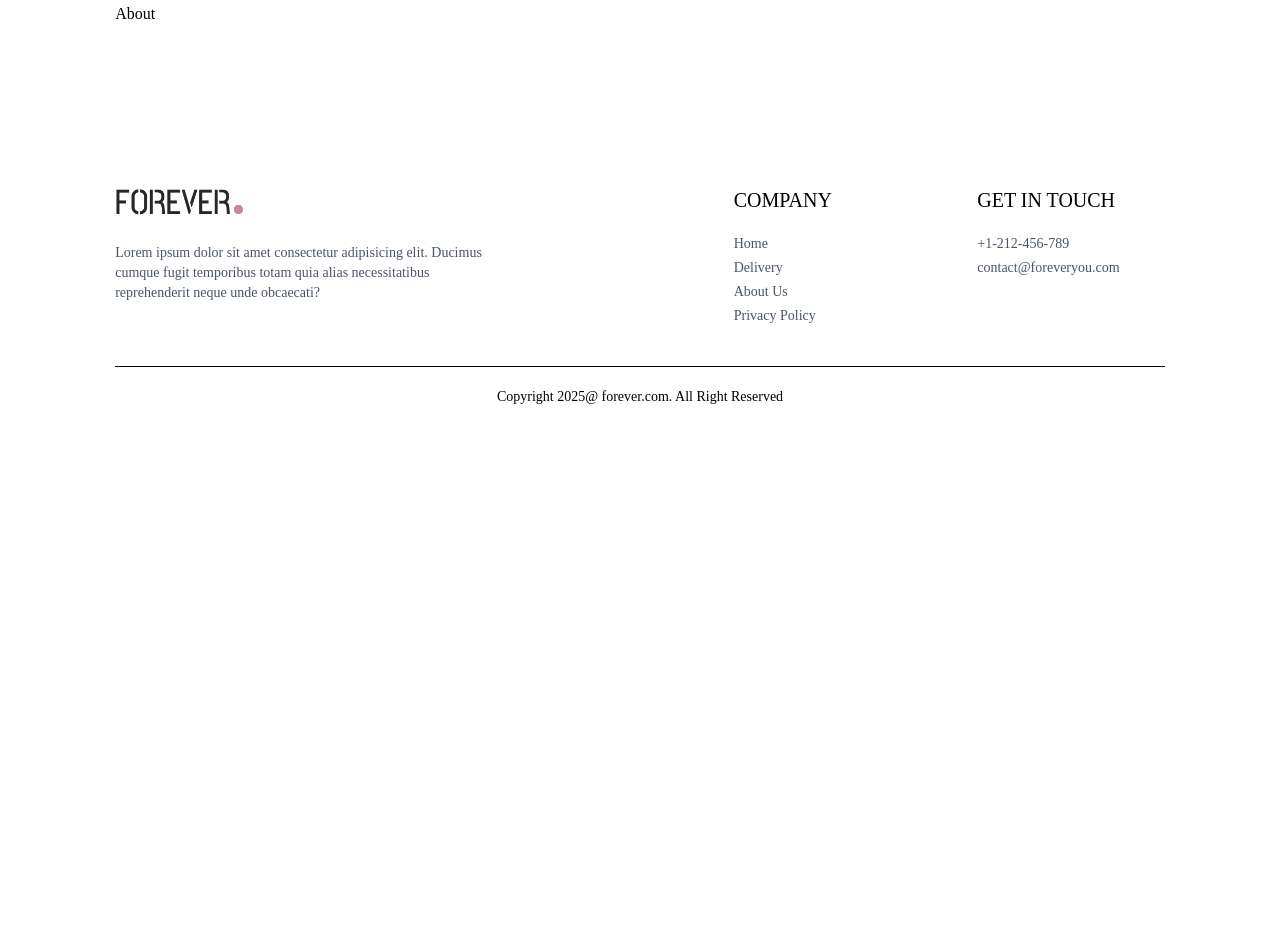
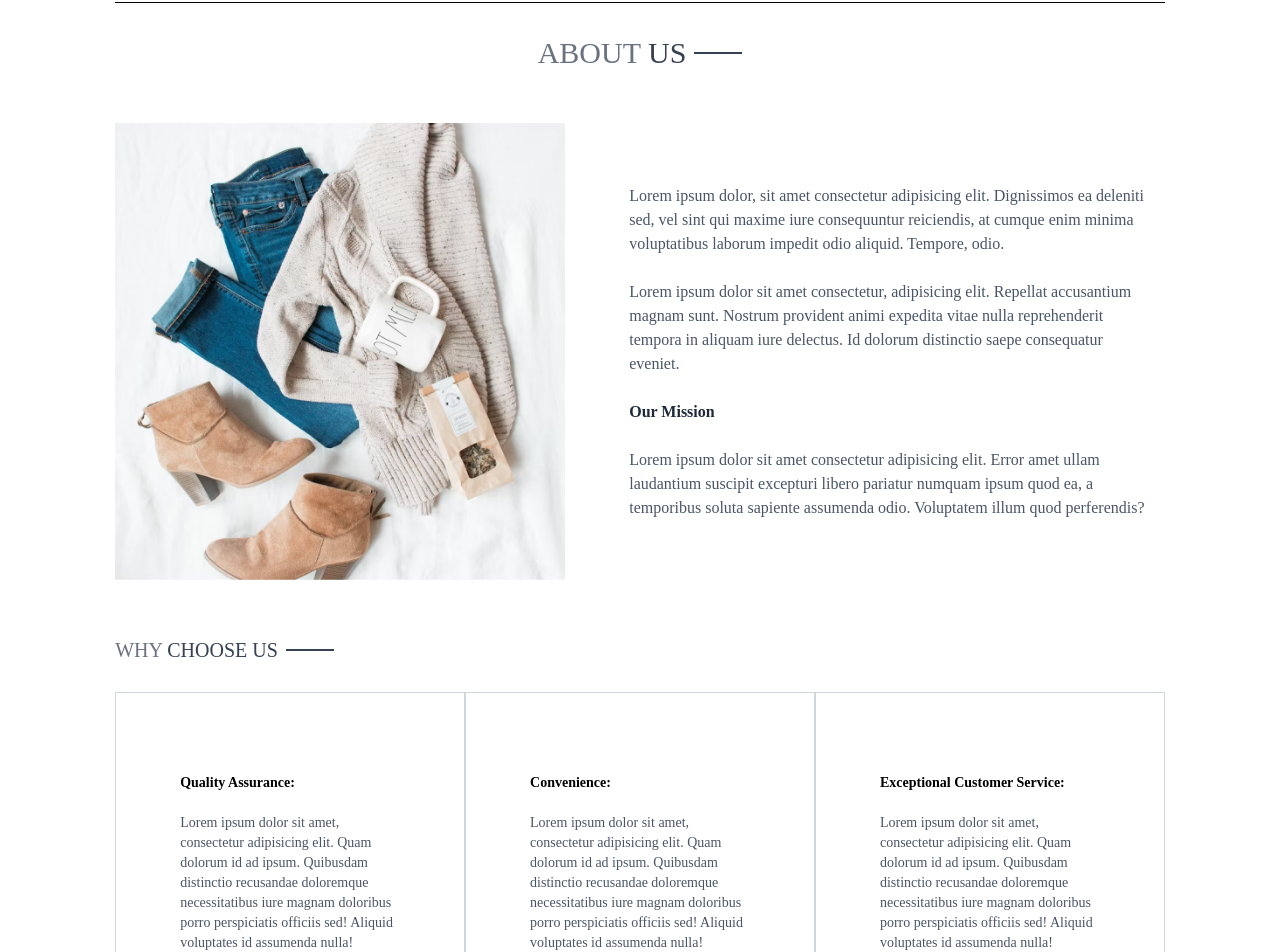
Before and after one commit to Anju-Vijay/TeeKay, a React (Vite) app in the folder frontend/: page /about in a window 1280 px wide. Shown: the part 79-1031 px from the top of the page. Before the commit the page ends 800 px from the top, so only its background shows below. Built offline with nearby package versions, Linux system fonts and the light colour scheme.

Commit message:
Contact and About pages have been designed

```diff
--- a/frontend/src/pages/About.jsx
+++ b/frontend/src/pages/About.jsx
@@ -1,8 +1,41 @@
 import React from 'react'
-
+import Title from '../components/Title'
+import { assets } from '../assets/assets'
+import NewsLetterBox from '../components/NewsLetterBox'
 const About = () => {
   return (
-    <div>About</div>
+    <div>
+      <div className='text-3xl text-center pt-8 border-t'>
+        <Title text1={'ABOUT'} text2={'US'}/>
+      </div>
+      <div className='flex flex-col md:flex-row my-10 gap-16' >
+        <img className='w-full md:max-w-[450px] ' src={assets.about_img} alt="" />
+        <div className='flex flex-col justify-center gap-6 md:w-2/4 text-gray-600'>
+        <p>Lorem ipsum dolor, sit amet consectetur adipisicing elit. Dignissimos ea deleniti sed, vel sint qui maxime iure consequuntur reiciendis, at cumque enim minima voluptatibus laborum impedit odio aliquid. Tempore, odio.</p>
+        <p>Lorem ipsum dolor sit amet consectetur, adipisicing elit. Repellat accusantium magnam sunt. Nostrum provident animi expedita vitae nulla reprehenderit tempora in aliquam iure delectus. Id dolorum distinctio saepe consequatur eveniet.</p>
+        <b className='text-gray-800'>Our Mission</b>
+        <p>Lorem ipsum dolor sit amet consectetur adipisicing elit. Error amet ullam laudantium suscipit excepturi libero pariatur numquam ipsum quod ea, a temporibus soluta sapiente assumenda odio. Voluptatem illum quod perferendis?</p>
+        </div>
+      </div>
+      <div className='text-xl py-4'>
+        <Title text1={'WHY'} text2={'CHOOSE US'}/>
+      </div>
+      <div className='flex flex-col md:flex-row text-sm mb-20'>
+        <div className='border  border-gray-300 px-10 md:px-16 py-8 sm:py-20 flex flex-col gap-5'>
+          <b>Quality Assurance:</b>
+          <p className='text-gray-600'>Lorem ipsum dolor sit amet, consectetur adipisicing elit. Quam dolorum id ad ipsum. Quibusdam distinctio recusandae doloremque necessitatibus iure magnam doloribus porro perspiciatis officiis sed! Aliquid voluptates id assumenda nulla!</p>
+        </div>
+        <div className='border  border-gray-300 px-10 md:px-16 py-8 sm:py-20 flex flex-col gap-5'>
+          <b>Convenience:</b>
+          <p className='text-gray-600'>Lorem ipsum dolor sit amet, consectetur adipisicing elit. Quam dolorum id ad ipsum. Quibusdam distinctio recusandae doloremque necessitatibus iure magnam doloribus porro perspiciatis officiis sed! Aliquid voluptates id assumenda nulla!</p>
+        </div>
+        <div className='border border-gray-300 px-10 md:px-16 py-8 sm:py-20 flex flex-col gap-5'>
+          <b>Exceptional Customer Service:</b>
+          <p className='text-gray-600'>Lorem ipsum dolor sit amet, consectetur adipisicing elit. Quam dolorum id ad ipsum. Quibusdam distinctio recusandae doloremque necessitatibus iure magnam doloribus porro perspiciatis officiis sed! Aliquid voluptates id assumenda nulla!</p>
+        </div>
+      </div>
+      <NewsLetterBox/>
+    </div>
   )
 }
 
--- a/frontend/src/pages/Contact.jsx
+++ b/frontend/src/pages/Contact.jsx
@@ -1,8 +1,27 @@
 import React from 'react'
+import Title from '../components/Title'
+import { assets } from '../assets/assets'
+import NewsLetterBox from '../components/NewsLetterBox'
 
 const Contact = () => {
   return (
-    <div>Contact</div>
+    <div>
+      <div className='text-center text-2xl pt-10 border-t'>
+        <Title text1={'CONTACT'} text2={'US'}/>
+      </div>
+      <div className='my-10 mx-18 flex flex-col justify-center md:flex-row gap-10 mb-28'>
+        <img className='w-full md: max-w-[480px]' src={assets.contact_img} alt="" />
+        <div className='flex flex-col justify-center items-start gap-6'>
+          <p className='font-semibold text-xl text-gray-600'>Our Store</p>
+          <p className='text-gray-500'>54709 Willms Station <br />Suite 350, Washington, USA</p>
+          <p className='text-gray-500'>Tel:(415) 555-0132 <br />Email:admin@forever.com</p>
+          <p className='font-semibold text-xl text-gray-600'>Career at Forever</p>
+          <p className='text-gray-500'>Learn more about our team and job openings.</p>
+        <button className='border border-black px-8 py-4 text-sm hover:bg-black hover:text-white transition-all duration-500'>Explore Jobs</button>
+        </div>
+      </div>
+      <NewsLetterBox/>
+    </div>
   )
 }
 
```
